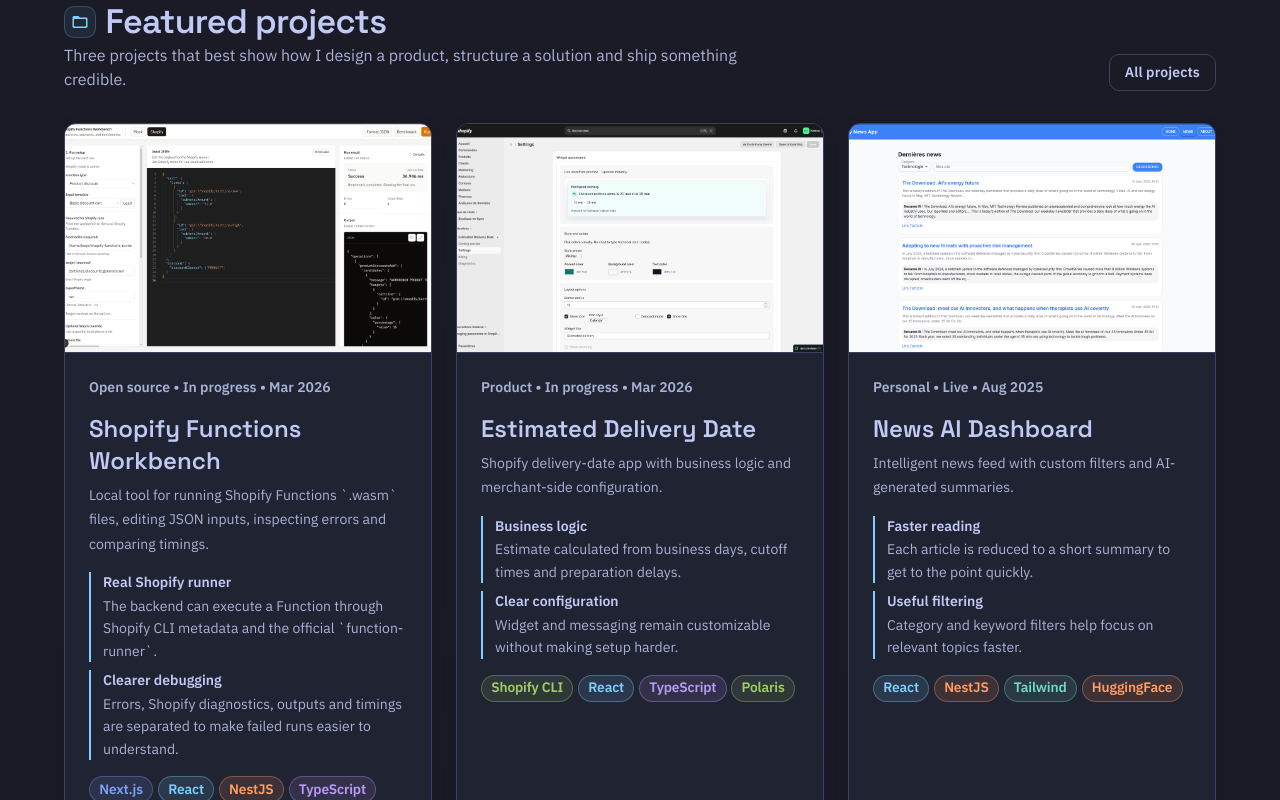
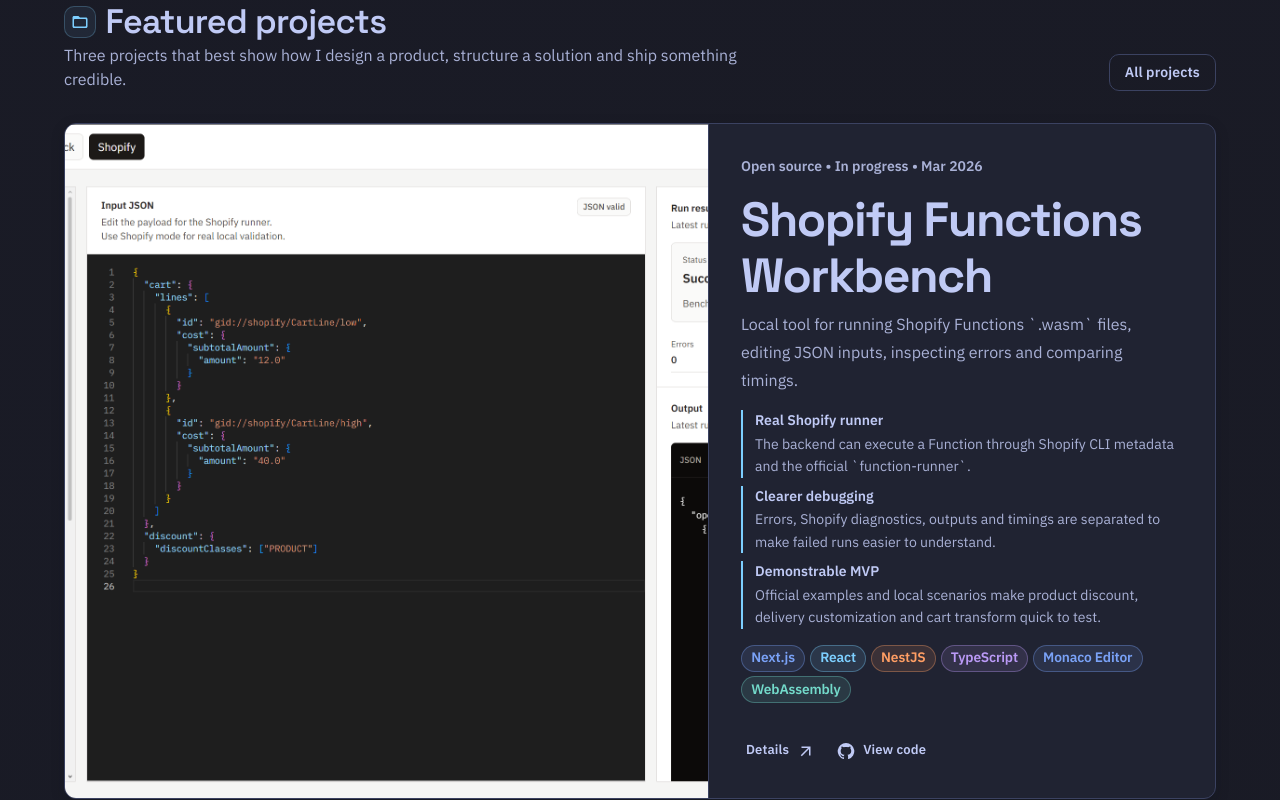
Before and after one commit to Kelkunx/Portfolio, a Next.js app: page / in a window 1280 px wide. Shown: the part 760-1560 px from the top of the page. Built offline with nearby package versions, Linux system fonts and the light colour scheme; no server answers.

Commit message:
refactor(projets): mettre Shopify Functions Workbench au premier plan

```diff
--- a/src/components/FeaturedProjectsSection.tsx
+++ b/src/components/FeaturedProjectsSection.tsx
@@ -16,6 +16,7 @@
 export default function FeaturedProjectsSection() {
   const { locale } = useLocale();
   const featuredProjects = getFeaturedProjects(locale, 3);
+  const [spotlightProject, ...secondaryProjects] = featuredProjects;
 
   return (
     <Box component="section" id="home-sections-start" sx={{ mt: { xs: 8, md: 12 }, scrollMarginTop: '96px' }}>
@@ -43,13 +44,17 @@
         </Button>
       </Stack>
 
-      <Grid container spacing={3}>
-        {featuredProjects.map((project) => (
-          <Grid key={project.slug} size={{ xs: 12, md: 4 }}>
-            <ProjectCard {...project} />
-          </Grid>
-        ))}
-      </Grid>
+      <Stack spacing={3}>
+        {spotlightProject && <ProjectCard {...spotlightProject} variant="spotlight" />}
+
+        <Grid container spacing={3}>
+          {secondaryProjects.map((project) => (
+            <Grid key={project.slug} size={{ xs: 12, md: 6 }}>
+              <ProjectCard {...project} />
+            </Grid>
+          ))}
+        </Grid>
+      </Stack>
     </Box>
   );
 }
--- a/src/components/ProjectCard.tsx
+++ b/src/components/ProjectCard.tsx
@@ -21,7 +21,8 @@
 import TechStackChips from './TechStackChips';
 
 type ProjectCardProps = Project & {
-  compact?: boolean;
+  variant?: 'standard' | 'spotlight' | 'compact';
+  imagePriority?: boolean;
 };
 
 export default function ProjectCard({
@@ -36,12 +37,15 @@
   category,
   highlights,
   links,
-  compact = false,
+  variant = 'standard',
+  imagePriority = false,
 }: ProjectCardProps) {
   const { locale } = useLocale();
+  const isSpotlight = variant === 'spotlight';
+  const isCompact = variant === 'compact';
 
   const externalLinks = links.filter((item) => item.type === 'demo' || item.type === 'repo');
-  const highlightedItems = highlights.slice(0, compact ? 1 : 2);
+  const highlightedItems = isCompact ? [] : highlights.slice(0, isSpotlight ? 3 : 2);
   const metadataLabel = [
     getProjectCategoryLabel(category, locale),
     getProjectStatusLabel(status, locale),
@@ -50,14 +54,16 @@
   const cardImageSrc = imageSrc && imageSrc.trim() !== '' ? imageSrc : projectPlaceholderDataUrl(title, locale);
   const cardImageAlt = imageAlt || title;
   const shouldSkipOptimization = cardImageSrc.startsWith('data:') || cardImageSrc.startsWith('blob:');
-  const imageSizes = compact ? '(max-width: 900px) 100vw, 50vw' : '(max-width: 900px) 100vw, 33vw';
+  const imageSizes = isSpotlight
+    ? '(max-width: 900px) 100vw, 56vw'
+    : '(max-width: 900px) 100vw, 50vw';
 
   return (
     <Card
       sx={{
         height: '100%',
         display: 'flex',
-        flexDirection: 'column',
+        flexDirection: { xs: 'column', md: isSpotlight ? 'row' : 'column' },
         borderRadius: 'var(--radius-md)',
         overflow: 'hidden',
         backgroundColor: 'var(--surface)',
@@ -77,11 +83,17 @@
     >
       <Box
         sx={{
-          aspectRatio: compact ? '16 / 9' : '16 / 10',
-          width: '100%',
+          aspectRatio: {
+            xs: '16 / 9',
+            md: isSpotlight ? 'auto' : isCompact ? '2 / 1' : '16 / 10',
+          },
+          width: { xs: '100%', md: isSpotlight ? '56%' : '100%' },
+          minHeight: { md: isSpotlight ? 380 : 'auto' },
+          flexShrink: 0,
           overflow: 'hidden',
           backgroundColor: 'var(--surface-2)',
-          borderBottom: '1px solid var(--border)',
+          borderBottom: { xs: '1px solid var(--border)', md: isSpotlight ? 'none' : '1px solid var(--border)' },
+          borderRight: { md: isSpotlight ? '1px solid var(--border)' : 'none' },
           position: 'relative',
         }}
       >
@@ -89,7 +101,7 @@
           src={cardImageSrc}
           alt={cardImageAlt}
           fill
-          loading="lazy"
+          priority={imagePriority}
           sizes={imageSizes}
           unoptimized={shouldSkipOptimization}
           style={{
@@ -98,23 +110,31 @@
         />
       </Box>
 
-      <CardContent sx={{ flexGrow: 1, p: 3 }}>
-        <Stack spacing={2}>
-          <Box sx={{ display: 'flex', justifyContent: 'space-between', alignItems: 'center', gap: 1, flexWrap: 'wrap' }}>
+      <Box sx={{ display: 'flex', flexDirection: 'column', flexGrow: 1, minWidth: 0 }}>
+        <CardContent sx={{ flexGrow: 1, p: isSpotlight ? { xs: 3, md: 4 } : isCompact ? 2.5 : 3 }}>
+          <Stack spacing={isCompact ? 1.5 : 2}>
             <Typography variant="body2" sx={{ color: 'var(--text-2)', fontWeight: 600 }}>
               {metadataLabel}
             </Typography>
-          </Box>
 
             <Box>
-            <Typography component="h3" variant="h5" sx={{ color: 'var(--text)', mb: 0.75 }}>
+              <Typography
+                component="h3"
+                variant={isSpotlight ? 'h3' : isCompact ? 'h6' : 'h5'}
+                sx={{ color: 'var(--text)', mb: 0.75 }}
+              >
                 {title}
               </Typography>
-            <Typography variant="body2" color="text.secondary" sx={{ lineHeight: 1.75 }}>
+              <Typography
+                variant={isSpotlight ? 'body1' : 'body2'}
+                color="text.secondary"
+                sx={{ lineHeight: 1.75 }}
+              >
                 {short}
               </Typography>
             </Box>
 
+            {highlightedItems.length > 0 && (
               <Stack spacing={1}>
                 {highlightedItems.map((item) => (
                   <Box
@@ -133,22 +153,26 @@
                   </Box>
                 ))}
               </Stack>
+            )}
 
-          <TechStackChips items={tech} limit={compact ? 3 : 4} />
+            <TechStackChips items={tech} limit={isSpotlight ? 6 : isCompact ? 3 : 4} />
           </Stack>
         </CardContent>
 
-      <CardActions sx={{ px: 3, pb: 3, pt: 0, gap: 1, flexWrap: 'wrap' }}>
-        <Button
-          size="small"
-          component={Link}
-          href={`/projets/${slug}`}
-          endIcon={<ArrowOutward />}
+        <CardActions
+          sx={{
+            px: isSpotlight ? { xs: 3, md: 4 } : isCompact ? 2.5 : 3,
+            pb: isSpotlight ? { xs: 3, md: 4 } : isCompact ? 2.5 : 3,
+            pt: 0,
+            gap: 1,
+            flexWrap: 'wrap',
+          }}
         >
+          <Button size="small" component={Link} href={`/projets/${slug}`} endIcon={<ArrowOutward />}>
             {locale === 'fr' ? 'Détails' : 'Details'}
           </Button>
 
-        {externalLinks.slice(0, compact ? 1 : 2).map((link) => (
+          {externalLinks.slice(0, isCompact ? 1 : 2).map((link) => (
             <Button
               key={link.url}
               size="small"
@@ -162,6 +186,7 @@
             </Button>
           ))}
         </CardActions>
+      </Box>
     </Card>
   );
 }
```
Also changed, not shown: src/components/ProjectsPageContent.tsx (+13 -8 lines). Lines whose indentation alone changed are shown as unchanged.
